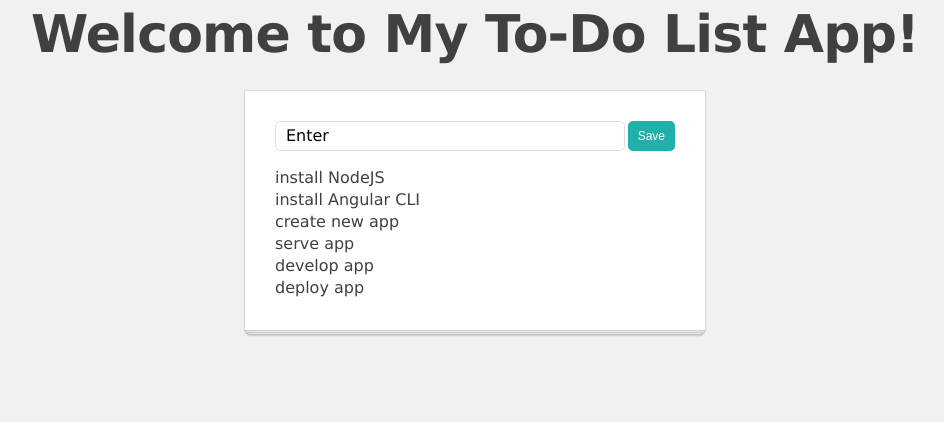
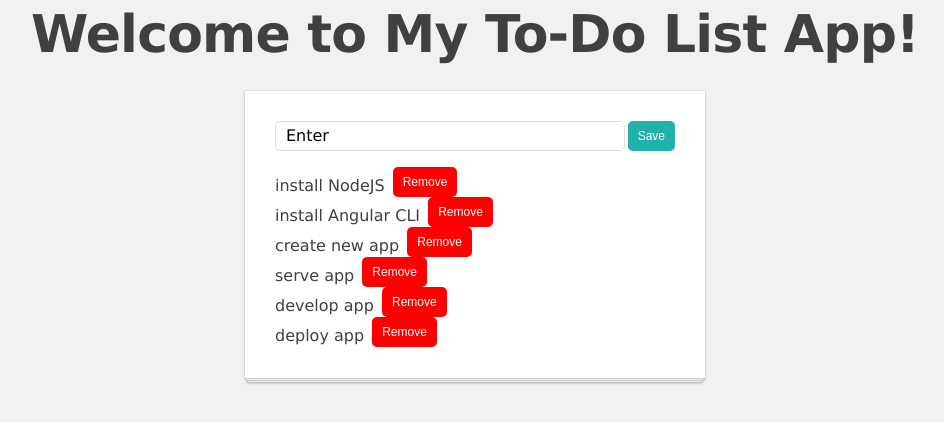
Before and after one commit to DjihaneB/Angular-Tuto, an Angular app: page / in a window 1280 px wide. Shown: the top 422 px of the page, without its empty margins (165-1109 px from the left). Built offline with nearby package versions, Linux system fonts and the light colour scheme.

Commit message:
Delete Item

```diff
--- a/src/app/list-manager/list-manager.component.html
+++ b/src/app/list-manager/list-manager.component.html
@@ -3,7 +3,8 @@
 
 <ul>
   <li *ngFor="let todoItem of todoList">
-    <app-todo-item [item]=" todoItem"></app-todo-item>
+    <app-todo-item [item]=" todoItem"
+    (remove)="removeItem($event)"></app-todo-item>
   </li>
 </ul>
 </div>
--- a/src/app/list-manager/list-manager.component.ts
+++ b/src/app/list-manager/list-manager.component.ts
@@ -18,6 +18,11 @@
 addItem(title: string):void{
   this.todoList.push({title: title });
 }
+
+removeItem(item: TodoItem): void {
+  this.todoListService.deleteItem(item);
+}
+
 constructor(private todoListService: TodoListService){
   this.todoList = this.todoListService.getTodoList();
 }
--- a/src/app/todo-item/todo-item.component.html
+++ b/src/app/todo-item/todo-item.component.html
@@ -1 +1,7 @@
-{{ item.title }}
+<div class="todo-item">
+    {{ item.title }}
+
+    <button class="btn btn-red" (click)="removeItem()">
+      Remove
+    </button>
+  </div>
--- a/src/app/todo-item/todo-item.component.ts
+++ b/src/app/todo-item/todo-item.component.ts
@@ -1,5 +1,5 @@
 import { CommonModule } from '@angular/common';
-import { Component, Input } from '@angular/core';
+import { Component, Input, Output, EventEmitter } from '@angular/core';
 import { TodoItem } from '../interfaces/todo-item';
 
 @Component({
@@ -10,5 +10,10 @@
   styleUrl: './todo-item.component.scss'
 })
 export class TodoItemComponent {
-  @Input() item!: TodoItem;// la deffinition de notre type de valeur en utilisant l'interface
+  @Output() remove: EventEmitter<TodoItem> = new EventEmitter<TodoItem>();
+  @Input() item!: TodoItem;
+
+  removeItem(): void {
+    this.remove.emit(this.item);
+  }
 }
```
